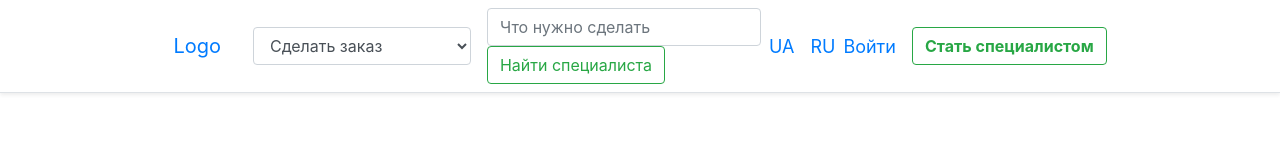
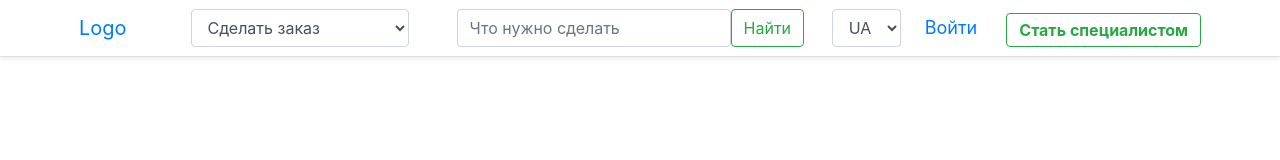
Before and after one commit to Mitridat78/Service_order, a plain HTML site: page index.html in a window 1280 px wide. Drawn offline with nearby package versions, Linux system fonts and the light colour scheme.

Commit message:
project service order

```diff
--- a/css/styles.css
+++ b/css/styles.css
@@ -9,15 +9,96 @@ body {
   background-color: white;
 }
 */
+/*
+.my-container {
+  min-width: 1200px !important;
+}
 .my-container {
   width: 100%;
-  padding-right: 13%;
-  padding-left: 13%;
+  padding-right: 15px;
+  padding-left: 15px;
   margin-right: auto;
   margin-left: auto;
-/*  border: 2px solid blue;*/
 }
-@media screen and (max-width: 992px) {
+.navbar > .my-container {
+  display: -ms-flexbox;
+  display: flex;
+  -ms-flex-wrap: wrap;
+  flex-wrap: wrap;
+  -ms-flex-align: center;
+  align-items: center;
+  -ms-flex-pack: justify;
+  justify-content: space-between;
+}
+.navbar-expand-sm > .my-container {
+    -ms-flex-wrap: nowrap;
+    flex-wrap: nowrap;
+}
+.navbar-expand-md > .my-container {
+    -ms-flex-wrap: nowrap;
+    flex-wrap: nowrap;
+}
+.navbar-expand-lg > .my-container {
+    -ms-flex-wrap: nowrap;
+    flex-wrap: nowrap;
+}
+.navbar-expand-xl > .my-container {
+    -ms-flex-wrap: nowrap;
+    flex-wrap: nowrap;
+}
+.navbar-expand > .my-container {
+  padding-right: 0;
+  padding-left: 0;
+}
+@media (max-width: 1199.98px) {
+  .navbar-expand-xl > .my-container {
+    padding-right: 0;
+    padding-left: 0;
+  }
+}
+@media (max-width: 991.98px) {
+  .navbar-expand-lg > .my-container {
+    padding-right: 0;
+    padding-left: 0;
+  }
+}
+@media (max-width: 767.98px) {
+  .navbar-expand-md > .my-container {
+    padding-right: 0;
+    padding-left: 0;
+  }
+}
+@media (max-width: 575.98px) {
+  .navbar-expand-sm > .my-container {
+    padding-right: 0;
+    padding-left: 0;
+  }
+}
+@media (min-width: 576px) {
+  .my-container {
+    max-width: 540px;
+  }
+}
+
+@media (min-width: 768px) {
+  .my-container {
+    max-width: 720px;
+  }
+}
+
+@media (min-width: 992px) {
+  .my-container {
+    max-width: 960px;
+  }
+}
+
+@media (min-width: 1200px) {
+  .my-container {
+    max-width: 1140px;
+  }
+}
+*/
+/*@media screen and (max-width: 992px) {
   .my-container {
     padding-right: 2%;
     padding-left: 2%;
@@ -35,3 +116,4 @@ body {
     width: 100%;
   }
 }
+*/
--- a/index.html
+++ b/index.html
@@ -18,10 +18,10 @@
 </head>
 <body>
     <header>
-        <div class="my-container border-bottom shadow-sm">
-            <nav class="navbar navbar-expand-md justify-content-center">
+        <div class="container-fluid border-bottom shadow-sm">
+            <nav class="navbar navbar-expand-md justify-content-sm-between justify-content-center ml-0 ml-lg-5 ">
                 <a class="navbar-brand" href="#">Logo</a>
-                <div class="form-inline ml-3">
+                <div class="form-inline ml-0 ml-lg-0 ml-xl-5">
                     <select class="form-control" id="sel1">
                         <option>Сделать заказ</option>
                         <option>Строительные услуги</option>
@@ -30,27 +30,30 @@
                         <option>Работы по дому</option>
                     </select>
                 </div>
-                <button class="navbar-toggler navbar-light d-lg-none" type="button" data-toggle="collapse" data-target="#collapsibleNavId" aria-controls="collapsibleNavId"
+                <button class="navbar-toggler navbar-light d-md-none" type="button" data-toggle="collapse" data-target="#collapsibleNavId" aria-controls="collapsibleNavId"
                     aria-expanded="false" aria-label="Toggle navigation">
                     <span class="navbar-toggler-icon"></span>
                 </button>
-                <div class="collapse navbar-collapse" id="collapsibleNavId">
-                    <form class="form-inline ml-3 mr-auto my-lg-0">
+                <div class="collapse navbar-collapse nav flex-row" id="collapsibleNavId">
+                    <form class="form-inline my-sm-2 my-2 ml-0 ml-xl-5 ml-lg-0 mr-auto my-md-0 my-lg-0">
                         <input class="form-control" type="text" placeholder="Что нужно сделать">
-                        <button class="btn btn-outline-success d-md-none d-sm-none d-none d-lg-none d-xl-inline mr-2 my-sm-0" type="submit">Найти специалиста</button>
-                        <button class="btn btn-outline-success d-xl-none my-2 my-sm-0" type="submit">Найти</button>
+                        <button class="btn btn-outline-success d-md-none d-sm-none d-none d-lg-none d-xl-inline mr-2 my-sm-0" type="submit">Найти</button>
+                        <button class="btn btn-outline-success d-xl-none my-2 my-sm-0" type="submit"><i class="fa-solid fa-magnifying-glass"></i></button>
                     </form>
-                    <ul class="navbar-nav mr-auto mt-2 mt-lg-0">
-                        <li class="nav-item active">
-                            <a class="nav-link" href="#">UA</a>
-                        </li>
-                        <li class="nav-item">
-                            <a class="nav-link" href="#">RU</a>
-                        </li>
-                    </ul>
-                    <span class="mr-3"><a href="#">Войти</a></span>
-                    <span class="btn btn-outline-success font-weight-bold">Стать специалистом</span>
+                    <div class="form-inline mr-md-1 mr-lg-4 ml-0">
+                        <select class="form-control" id="sel1">
+                            <option>UA</option>
+                            <option>EN</option>
+                            <option>RU</option>
+                        </select>
+                    </div>
 
+                    <div class="mr-0 mr-lg-5">
+                        <span class="mr-4 d-md-none d-sm-none d-none d-lg-none d-xl-inline"><a href="#">Войти</a></span>
+                        <span class="d-xl-none mr-4"><a href="#"><i class="fa-solid fa-arrow-right-to-bracket"></i></a></span>
+                        <span class="btn btn-outline-success font-weight-bold d-md-none d-sm-none d-none d-lg-none d-xl-inline">Стать специалистом</span>
+                        <span class="btn btn-outline-success d-xl-none"><i class="fa-solid fa-user"></i></span>
+                    </div>
                 </div> <!-- end div collapse -->
             </nav>
         </div>
```
